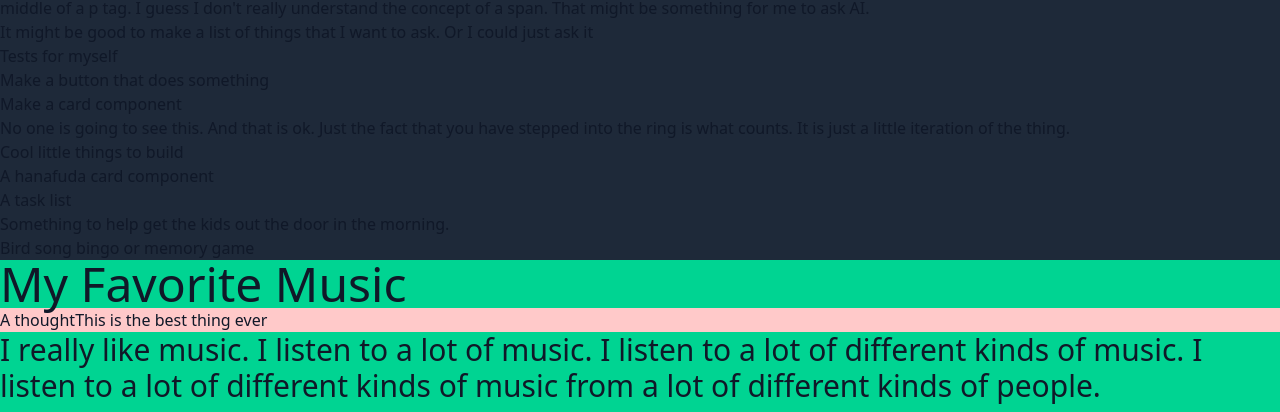
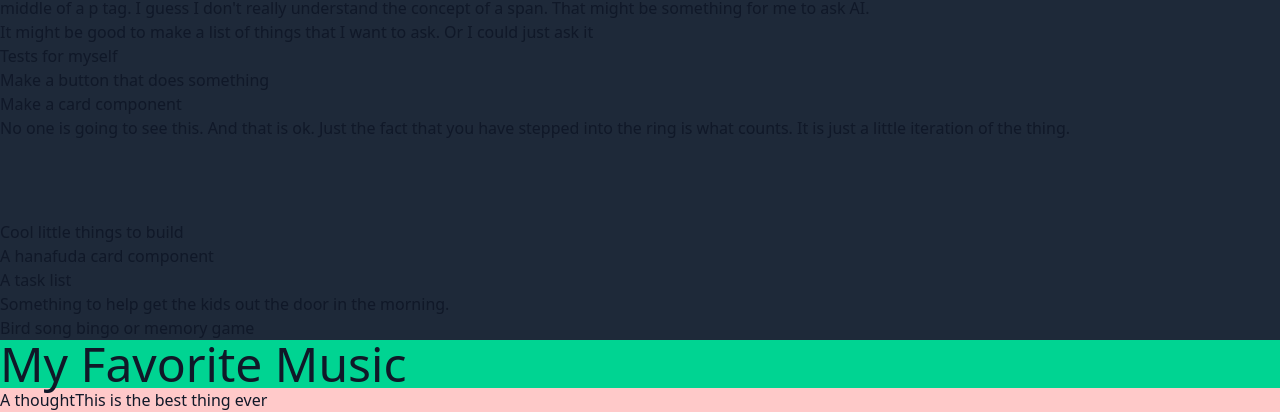
Before and after one commit to alexguerra-dev/elegant-mess, a Next.js app: page / in a window 1280 px wide. Shown: the part 1134-1546 px from the top of the page. Built offline with nearby package versions, Linux system fonts and the light colour scheme; grey boxes are pictures that could not be loaded.

Commit message:
Mass commit

```diff
--- a/src/app/page.tsx
+++ b/src/app/page.tsx
@@ -68,15 +68,18 @@ export default function Home() {
             </p>
 
             {/* This is almost like the start of a component */}
-            <h2>Cool little things to build</h2>
+            <div>
+                <h2 className="pt-20">Cool little things to build</h2>
                 <ul>
                     <li>A hanafuda card component</li>
                     <li>A task list</li>
                     <li>
-                    Something to help get the kids out the door in the morning.
+                        Something to help get the kids out the door in the
+                        morning.
                     </li>
                     <li>Bird song bingo or memory game</li>
                 </ul>
+            </div>
             {/* This is like the end of the component */}
             <div className="bg-emerald-400">
                 <h2 className="text-5xl">My Favorite Music</h2>
```
Lines whose indentation alone changed are shown as unchanged.
